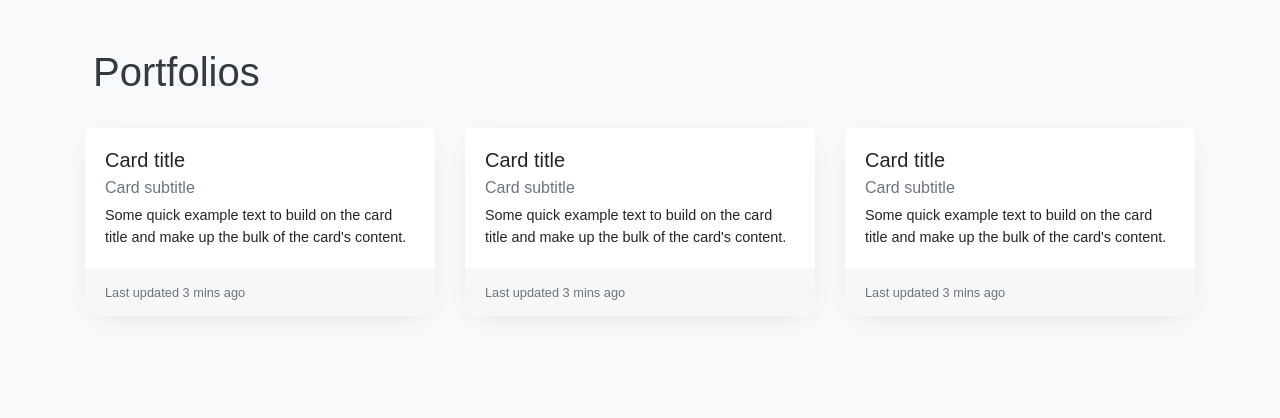
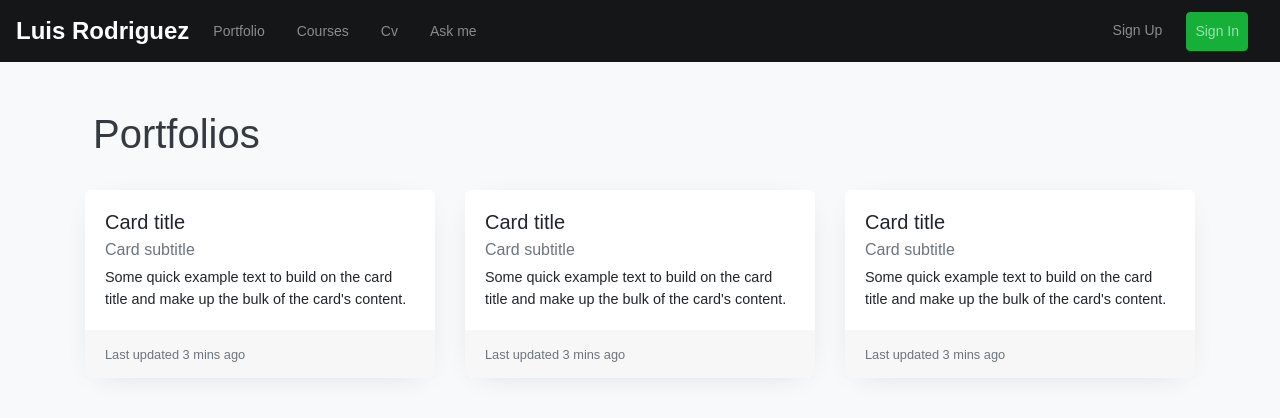
Before and after one commit to lrdgz/lrdgzc-portfolio, a Next.js app: page /portfolios in a window 1280 px wide. Shown: the top 418 px of the page. Built offline with nearby package versions, Linux system fonts and the light colour scheme.

Commit message:
Add Porfolio Categories Pages

```diff
--- a/pages/portfolios.js
+++ b/pages/portfolios.js
@@ -1,6 +1,42 @@
 const Portfolios = () => {
     return (
         <>
+            {/* NAVBAR START */}
+            <div className="navbar-wrapper">
+                <nav className="navbar navbar-expand-lg navbar-dark fj-mw9">
+                    <a className="navbar-brand mr-3 font-weight-bold" href="#">Luis Rodriguez</a>
+                    <button className="navbar-toggler" type="button" data-toggle="collapse" data-target="#navbarSupportedContent" aria-controls="navbarSupportedContent" aria-expanded="false" aria-label="Toggle navigation">
+                        <span className="navbar-toggler-icon"></span>
+                    </button>
+
+                    <div className="collapse navbar-collapse" id="navbarSupportedContent">
+                        <ul className="navbar-nav">
+                            <li className="nav-item mr-3">
+                                <a className="nav-link" href="#">Portfolio</a>
+                            </li>
+                            <li className="nav-item mr-3">
+                                <a className="nav-link" href="#">Courses</a>
+                            </li>
+                            <li className="nav-item mr-3">
+                                <a className="nav-link" href="#">Cv</a>
+                            </li>
+                            <li className="nav-item mr-3">
+                                <a className="nav-link" href="#">Ask me</a>
+                            </li>
+                            </ul>
+                            <ul className="navbar-nav ml-auto">
+                            <li className="nav-item mr-3">
+                                <a className="nav-link" href="#">Sign Up</a>
+                            </li>
+                            <li className="nav-item mr-3">
+                                <a className="nav-link btn btn-success bg-green-2 bright" href="#">Sign In</a>
+                            </li>
+                        </ul>
+                    </div>
+                </nav>
+            </div>
+            {/* NAVBAR ENDS */}
+
             <div className="container">
                 <section className="section-title">
                     <div className="px-2">
```
Also changed, not shown: pages/categories.js (+116 -0 lines).
